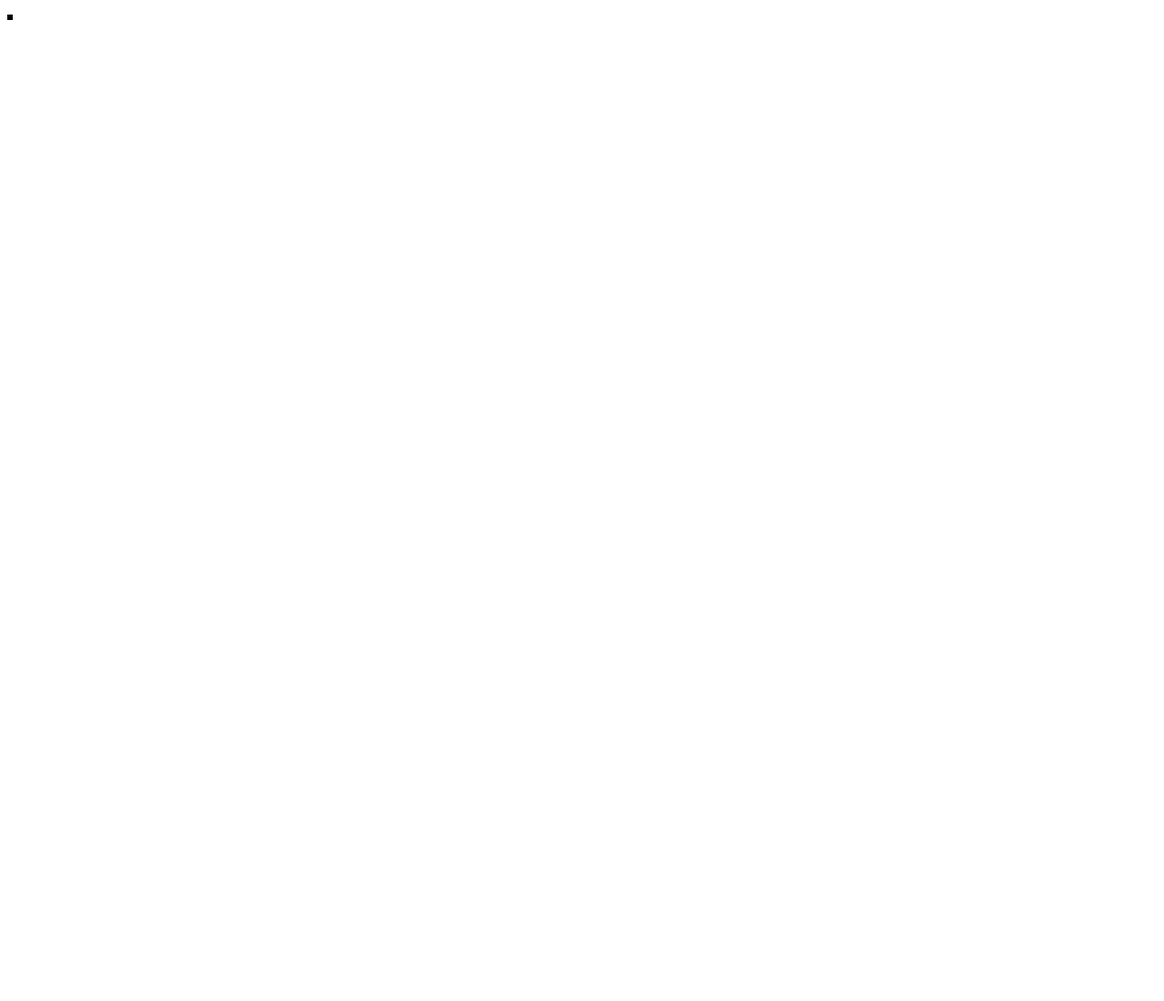
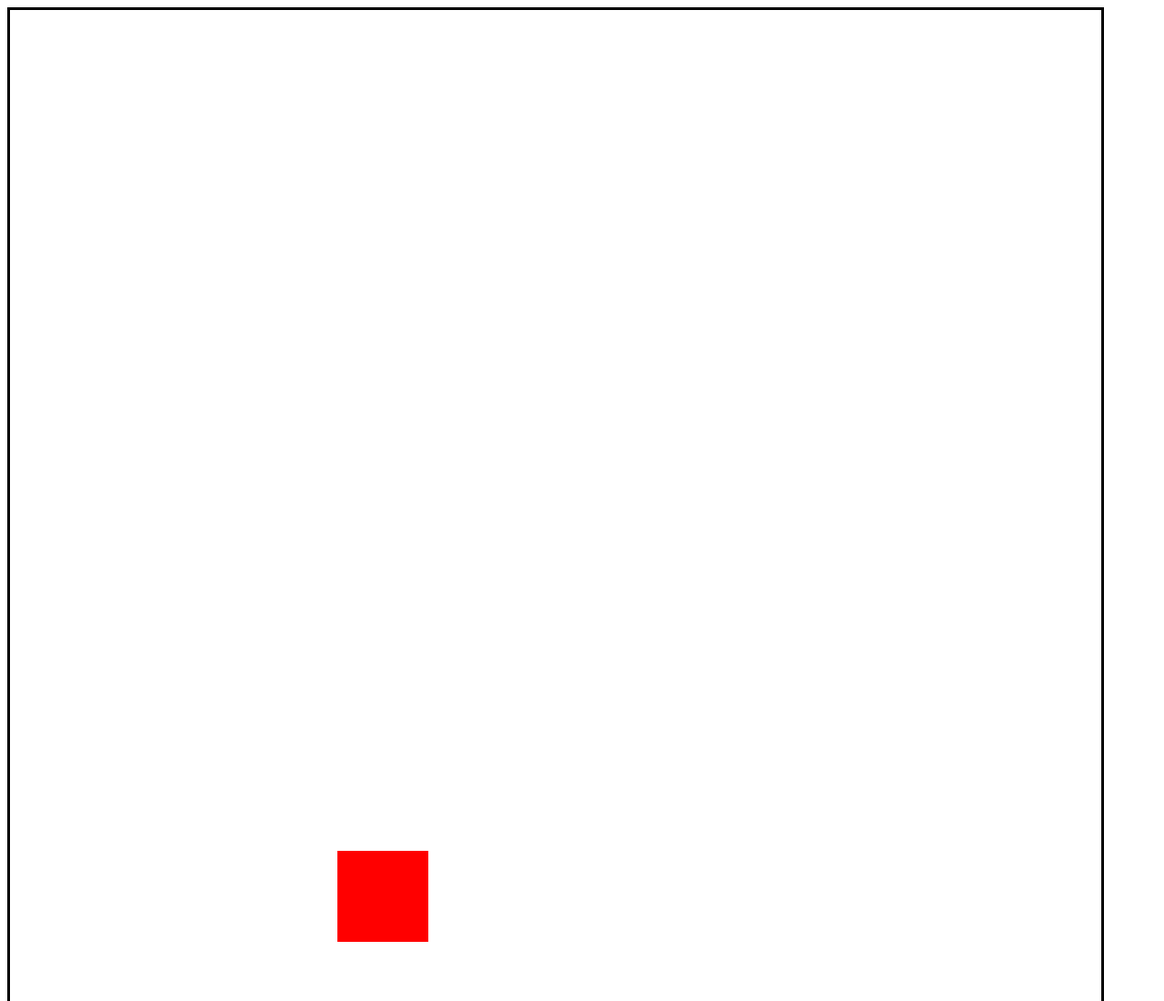
Before and after one commit to Mrcoole7890/Messing-with-canvas, a plain HTML site: page sideProject/index.html in a window 1280 px wide. Shown: the top 1100 px of the page at 91% size. Before the commit the page ends 800 px from the top, so only its background shows below. Drawn offline with Linux system fonts and the light colour scheme.

Commit message:
Implemented bouncing square

```diff
--- a/sideProject/index.html
+++ b/sideProject/index.html
@@ -8,6 +8,7 @@
 <script src="main.js"></script>
 <script src="test.js"></script>
 <script>
-    testing.collisionTesting();
+    Game.initGame(windowSpecs,[]);
+    //testing.collisionTesting()
 </script>
 </body>
--- a/sideProject/main.js
+++ b/sideProject/main.js
@@ -1,6 +1,6 @@
 var windowSpecs = {
-  width: 1000,
-  height: 800,
+  width: 1200,
+  height: 1800,
   canvasDoc: document.getElementById("Game"),
   setup: function() {
     this.canvasDoc.setAttribute("width", this.width+"px");
@@ -132,6 +132,53 @@ var Game = {
 
   },
 
+  physicsObject: function(width, height, xpos, ypos, color, window, velocity, vectors) {
+    // these functions may need simplified for later reading and review
+    this.movingToMakePhysics = new Game.movingObject(width, height, xpos, ypos, color, window, velocity);
+    this.vectors = vectors; // vector has format (vectorID, x acceleation, y acceleation)
+
+    this.addVector = function(vector) {
+      this.vectors.push(vector);
+    }
+
+    this.removeVector = function(vectorID) {
+          this.vectors = this.vectors.filter(function(ele){
+          return ele[0] != vectorID;
+      });
+    }
+
+    this.bounceX = function() {
+      this.movingToMakePhysics.setVelocity([this.movingToMakePhysics.getVelocity()[0] * -1 , this.movingToMakePhysics.getVelocity()[1]]);
+      for (var i = 0; i < this.vectors.length; i++) {
+        this.movingToMakePhysics.setVelocity([(this.movingToMakePhysics.getVelocity()[0]  - this.vectors[i][1]) , this.movingToMakePhysics.getVelocity()[1]]);
+      }
+    }
+    this.bounceY = function() {
+      console.log(this.movingToMakePhysics.getVelocity()[1])
+      this.movingToMakePhysics.setVelocity([this.movingToMakePhysics.getVelocity()[0] , (this.movingToMakePhysics.getVelocity()[1] * -1)]);
+      for (var i = 0; i < this.vectors.length; i++) {
+        this.movingToMakePhysics.setVelocity([this.movingToMakePhysics.getVelocity()[0] , (this.movingToMakePhysics.getVelocity()[1] - this.vectors[i][2])]);
+      }
+    }
+
+    this.update = function() {
+      for (var i = 0; i < this.vectors.length; i++) {
+        this.movingToMakePhysics.setVelocity([this.movingToMakePhysics.getVelocity()[0] + this.vectors[i][1] , this.movingToMakePhysics.getVelocity()[1] + this.vectors[i][2]]);
+        this.movingToMakePhysics.visualToMakeMoving.setXpos(this.getXpos() + this.movingToMakePhysics.getVelocity()[0]);
+        this.movingToMakePhysics.visualToMakeMoving.setYpos(this.getYpos() + this.movingToMakePhysics.getVelocity()[1]);
+      }
+    }
+
+    this.getXpos = function() {return this.movingToMakePhysics.getXpos()};
+    this.getYpos = function() {return this.movingToMakePhysics.getYpos()};
+    this.getWidth = function() {return this.movingToMakePhysics.getWidth()};
+    this.getHeight = function() {return this.movingToMakePhysics.getWidth()};
+
+    this.draw = function(window) {
+      this.movingToMakePhysics.draw(window);
+    }
+  },
+
   // used to verifiy if the movingobject("mo") collides with a visualobject("vo")
   collisionDetector: function(mo, vo, window) {
 
@@ -254,18 +301,36 @@ var Game = {
         i.draw(window);
     });
 
-    var CD = new Game.collisionDetector(gameObjects[0], gameObjects[1], window);
-    if (!CD.checkCollision()){
-      gameObjects[0].moveUp();
+    var CD = new Game.collisionDetector(gameObjects[0], new Game.movingObject(100, 100, 200, 100, "red", windowSpecs, 5), window);
+
+    if (CD.leftWindowCollision()){
+      gameObjects[0].movingToMakePhysics.visualToMakeMoving.setXpos(0);
+
+      gameObjects[0].bounceX();
     }
+    if (CD.rightWindowCollision()){
+      gameObjects[0].movingToMakePhysics.visualToMakeMoving
+        .setXpos(windowSpecs.width-gameObjects[0].movingToMakePhysics.visualToMakeMoving.getWidth());
+      gameObjects[0].bounceX();
+    }
+    if (CD.topWindowCollision()){
+      gameObjects[0].movingToMakePhysics.visualToMakeMoving.setYpos(0);
+      gameObjects[0].bounceY();
+    }
+    if (CD.bottomWindowCollision()) {
+      gameObjects[0].movingToMakePhysics.visualToMakeMoving
+        .setYpos(windowSpecs.height-gameObjects[0].movingToMakePhysics.visualToMakeMoving.getHeight());
+      gameObjects[0].bounceY();
+    }
+
+    gameObjects[0].update();
   },
 
   // To start the game use initGame( windowSpec, listOfObjects );
-  initGame: function(window, gameObjects, loop) {
+  initGame: function(window, gameObjects) {
     window.setup();
-    //gameObjects.push(new Game.movingObject(100, 100, 20, 500, "red", window, 5));
-    //gameObjects.push(new Game.visualObject(100, 100, 20, 100, "blue", window));
-    var interval = setInterval(loop, 30, window, gameObjects);
-    window.takeDown();
+    gameObjects.push(new Game.physicsObject(100, 100, 100, 200, "red", window, [15,-12], [["gravitiy", 0, 1]]));
+    var interval = setInterval(Game.mainLoop, 30, window, gameObjects);
+    //window.takeDown();
   }
 }
```
